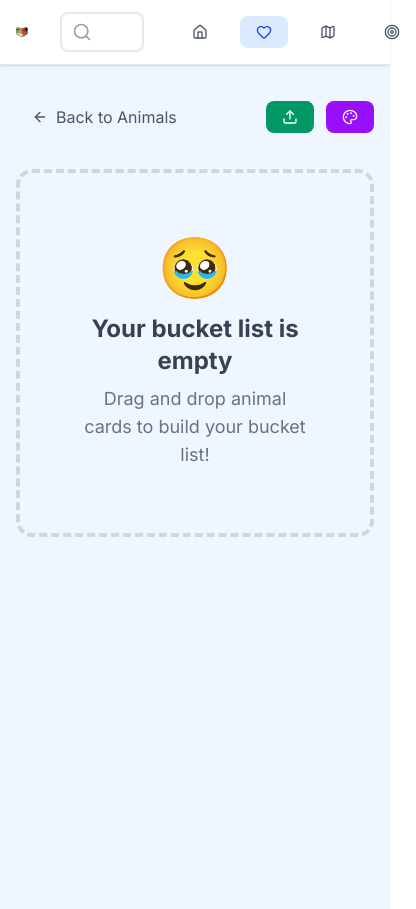
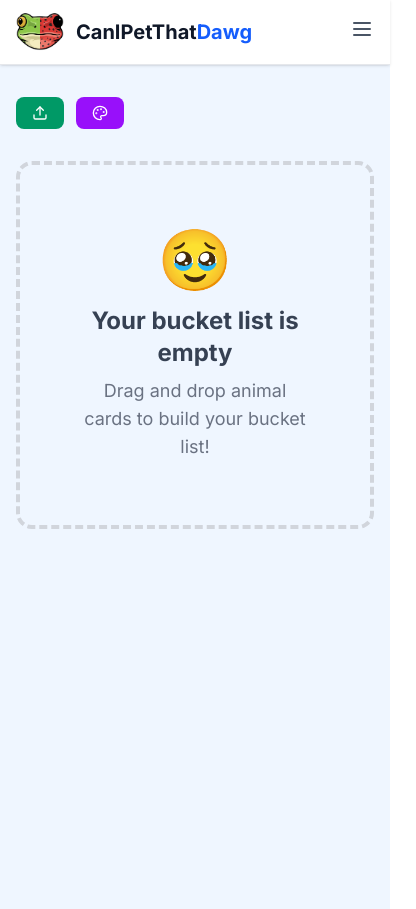
Before and after one commit to fatihkkokcu/canipetthatdawg, a React (Vite) app: page /bucket-list in a window 390 px wide. Shown: the whole page, 416 px wide, since content can reach past the window. Built offline with nearby package versions, Linux system fonts and the light colour scheme.

Commit message:
responsivity adjustments

```diff
--- a/src/components/Header.tsx
+++ b/src/components/Header.tsx
@@ -1,17 +1,24 @@
-import React from 'react';
+import React, { useState } from 'react';
 import { Link, useLocation } from 'react-router-dom';
-import { Home, Heart, Map, Target } from 'lucide-react';
+import { Home, Heart, Map, Target, Menu, X } from 'lucide-react';
 import { SearchBar } from './SearchBar';
 
 export const Header: React.FC = () => {
   const location = useLocation();
+  const [isMenuOpen, setIsMenuOpen] = useState(false);
+
+  const navLinks = [
+    { to: '/', text: 'Home', icon: <Home className="h-4 w-4" /> },
+    { to: '/bucket-list', text: 'Bucket List', icon: <Heart className="h-4 w-4" /> },
+    { to: '/map', text: 'Map', icon: <Map className="h-4 w-4" /> },
+    { to: '/quiz', text: 'Quiz', icon: <Target className="h-4 w-4" /> },
+  ];
 
   return (
     <header className="bg-white shadow-sm border-b border-gray-200 sticky top-0 z-50">
-      <div className="max-w-screen-2xl mx-auto px-4 sm:px-6 lg:px-18">
+      <div className="max-w-screen-2xl mx-auto px-4 sm:px-6 lg:px-8">
         <div className="flex justify-between items-center h-16 gap-4">
           <Link to="/" className="flex items-center space-x-3">
-            {/* Logo image placed in public/frog-logo.png */}
             <img
               src="/frog-logo.png"
               alt="CanIPetThatDawg logo"
@@ -19,61 +26,67 @@ export const Header: React.FC = () => {
               loading="eager"
               decoding="sync"
             />
-            <h1 className="text-xl font-bold text-gray-900 hidden sm:block">CanIPetThat<span className="text-blue-600">Dawg</span></h1>
+            <h1 className="text-xl font-bold text-gray-900 sm:block">CanIPetThat<span className="text-blue-600">Dawg</span></h1>
           </Link>
 
-          {/* Search bar in header */}
-          <div className="flex-1 max-w-xl mx-4">
+          <div className="flex-1 max-w-xl mx-4 hidden md:block">
             <SearchBar />
           </div>
 
-          <nav className="flex items-center space-x-4">
+          {/* Desktop Navigation */}
+          <nav className="hidden md:flex items-center space-x-2">
+            {navLinks.map((link) => (
               <Link
-              to="/"
-              className={`flex items-center gap-2 px-4 py-2 rounded-lg transition-all duration-200 ${
-                location.pathname === '/'
+                key={link.to}
+                to={link.to}
+                className={`flex items-center gap-2 px-3 py-2 rounded-lg transition-all duration-200 ${
+                  location.pathname === link.to
                     ? 'bg-blue-100 text-blue-700'
                     : 'text-gray-600 hover:bg-gray-100'
                 }`}
               >
-              <Home className="h-4 w-4" />
-              <span className="hidden sm:inline">Home</span>
+                {link.icon}
+                <span className="hidden lg:inline">{link.text}</span>
               </Link>
+            ))}
+          </nav>
+
+          {/* Mobile Menu Button */}
+          <div className="md:hidden">
+            <button
+              onClick={() => setIsMenuOpen(!isMenuOpen)}
+              className="text-gray-600 hover:text-gray-800"
+            >
+              {isMenuOpen ? <X className="h-6 w-6" /> : <Menu className="h-6 w-6" />}
+            </button>
+          </div>
+        </div>
+
+        {/* Mobile Navigation & Search */}
+        {isMenuOpen && (
+          <div className="md:hidden pt-2 pb-4">
+            <div className="px-2 pb-4">
+              <SearchBar />
+            </div>
+            <nav className="flex flex-col space-y-2">
+              {navLinks.map((link) => (
                 <Link
-              to="/bucket-list"
-              className={`flex items-center gap-2 px-4 py-2 rounded-lg transition-all duration-200 ${
-                location.pathname === '/bucket-list'
+                  key={link.to}
+                  to={link.to}
+                  onClick={() => setIsMenuOpen(false)}
+                  className={`flex items-center gap-3 px-4 py-2 rounded-lg transition-all duration-200 ${
+                    location.pathname === link.to
                       ? 'bg-blue-100 text-blue-700'
                       : 'text-gray-600 hover:bg-gray-100'
                   }`}
                 >
-              <Heart className="h-4 w-4" />
-              <span className="hidden sm:inline">Bucket List</span>
+                  {link.icon}
+                  <span>{link.text}</span>
                 </Link>
-            <Link
-              to="/map"
-              className={`flex items-center gap-2 px-4 py-2 rounded-lg transition-all duration-200 ${
-                location.pathname === '/map'
-                  ? 'bg-blue-100 text-blue-700'
-                  : 'text-gray-600 hover:bg-gray-100'
-              }`}
-            >
-              <Map className="h-4 w-4" />
-              <span className="hidden sm:inline">Map</span>
-            </Link>
-            <Link
-              to="/quiz"
-              className={`flex items-center gap-2 px-4 py-2 rounded-lg transition-all duration-200 ${
-                location.pathname === '/quiz'
-                  ? 'bg-blue-100 text-blue-700'
-                  : 'text-gray-600 hover:bg-gray-100'
-              }`}
-            >
-              <Target className="h-4 w-4" />
-              <span className="hidden sm:inline">Quiz</span>
-            </Link>
+              ))}
             </nav>
           </div>
+        )}
       </div>
     </header>
   );
--- a/src/pages/BucketListPage.tsx
+++ b/src/pages/BucketListPage.tsx
@@ -644,15 +644,13 @@ const link = document.createElement('a');
       <div className="max-w-screen-2xl mx-auto px-4 sm:px-6 lg:px-8 py-8 pb-32">
         {/* Header */}
         <div className="flex items-center justify-between mb-8">
-          <div className="flex items-center gap-4">
             <Link
               to="/"
-              className="flex items-center gap-2 px-4 py-2 text-gray-600 hover:text-gray-900 rounded-lg transition-all duration-200"
+              className="hidden md:flex items-center gap-2 px-4 py-2 text-gray-600 hover:text-gray-900 rounded-lg transition-all duration-200"
             >
               <ArrowLeft className="h-4 w-4" />
               Back to Animals
             </Link>
-          </div>
 
           <div className="flex items-center gap-3 relative" ref={exportMenuRef}>
             {/* Hidden file input for Excel import */}
@@ -678,9 +676,9 @@ const link = document.createElement('a');
                   <select
                     value={sortOption}
                     onChange={(e) => setSortOption(e.target.value as SortOption)}
-                    className="px-3 py-2 bg-white border border-gray-300 rounded-lg text-sm focus:border-blue-500 focus:ring-2 focus:ring-blue-200 transition-all duration-200 outline-none"
+                    className="w-24 px-3 py-2 bg-white border border-gray-300 rounded-lg text-sm focus:border-blue-500 focus:ring-2 focus:ring-blue-200 transition-all duration-200 outline-none"
                   >
-                    <option value="default">Order Added</option>
+                    <option value="default">Custom</option>
                     <option value="alphabetical">A to Z</option>
                     <option value="reverse-alphabetical">Z to A</option>
                   </select>
```
Lines whose indentation alone changed are shown as unchanged.
